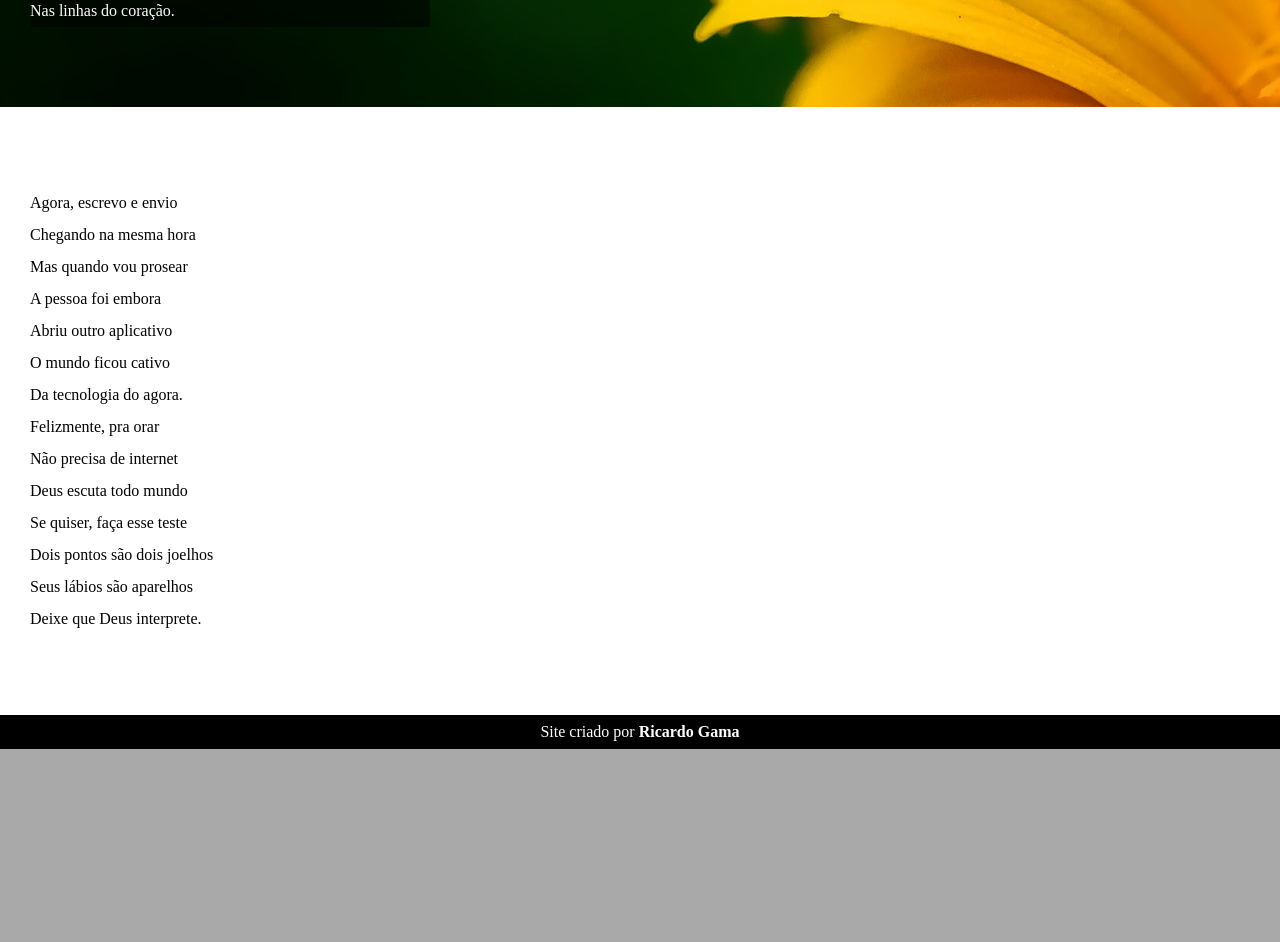
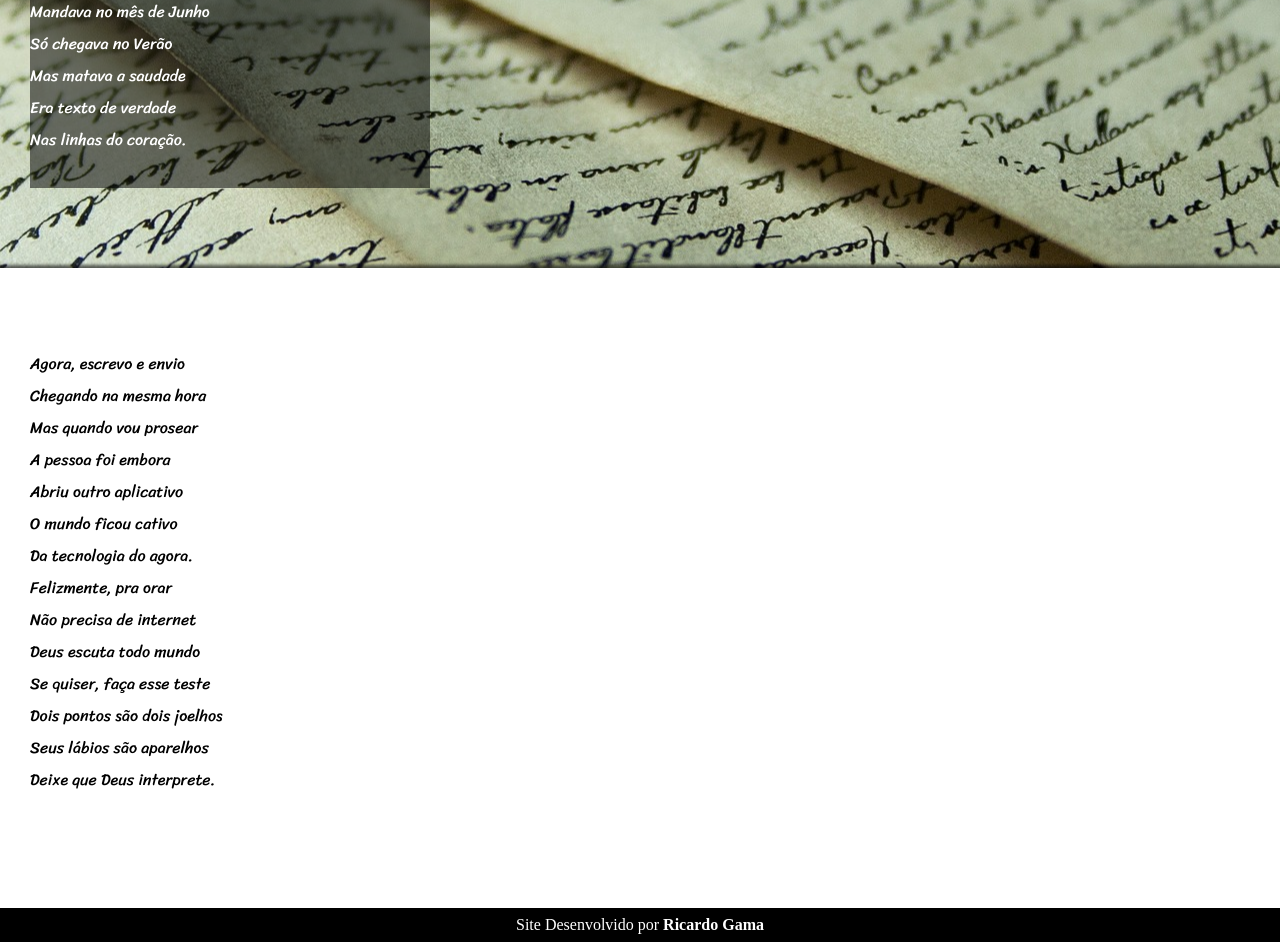
Before and after one commit to RiczinDEV/CORDEL, a plain HTML site: page index.html in a window 1280 px wide. Shown: the part 1808-2750 px from the top of the page. Before the commit the page ends 2557 px from the top, so only its background shows below. Drawn offline with Linux system fonts and the light colour scheme.

Commit message:
atualizado com imgs

```diff
--- a/index.html
+++ b/index.html
@@ -28,7 +28,7 @@
 
 
 
-    <section class="imagem">
+    <section class="imagem" id="img01">
         <p>
             Não é mais como era antes <br>
             É tudo abreviado <br>
@@ -61,7 +61,7 @@
     </section>
 
 
-    <section class="imagem">
+    <section class="imagem" id="img02">
         <p>
             Tenho saudade das cartas <br>
             Escritas com a própria mão <br>
@@ -95,7 +95,7 @@
 
     <footer>
         <p>
-            Site criado por <a href="#">Ricardo Gama</a>
+            Site Desenvolvido por <a href="https://github.com/RiczinDEV" target="_blank">Ricardo Gama</a>
         </p>
     </footer>
 </body>
--- a/styles.css
+++ b/styles.css
@@ -1,6 +1,17 @@
+@import url('https://fonts.googleapis.com/css2?family=Passion+One:wght@400;700;900&display=swap');
+
+@import url('https://fonts.googleapis.com/css2?family=Sriracha&display=swap');
+
+:root{
+    --font1: Verdana, Geneva, Tahoma, sans-serif;
+    --fonte2:'Passion One', cursive;
+    --fonte3: "Sriracha", cursive;
+}
+
 *{
     margin: 0px;
     padding: 0px;
+
 
 }
 html, body{
@@ -8,6 +19,7 @@ html, body{
     background-color: darkgray;
 
 }
+
 header{
     background-color: black;
     color: white;
@@ -17,10 +29,13 @@ header{
 header > h1{
     padding-top: 50px;
     font-variant: small-caps;
+    font-family: var(--fonte2);
+    font-size: 4em;
 
 }
 header > p {
     padding-bottom: 50px;
+
 
 }
 
@@ -39,17 +54,28 @@ section{
     padding-bottom: 10vh;
     line-height: 2em;
     padding-left: 30px;
+    font-family: var(--fonte3);
 }
-
+section > p{
+    padding-bottom: 2em;
+}
 section.normal{
     background-color: white;
     color: black;
+    box-shadow: 3px 3px 3px 6px rgba(0, 0, 0, 0.596);
 }
 
-section.imagem{
+section.imagem#img01{
     background-color: rgb(43, 43, 43);
     color: white;
     background-image: url('imagens/background001.jpg');
+    background-position: center center;
+
+}
+section.imagem#img02{
+    background-color: rgb(43, 43, 43);
+    color: white;
+    background-image: url('imagens/background002.jpg');
     background-position: center center;
 
 }
```
